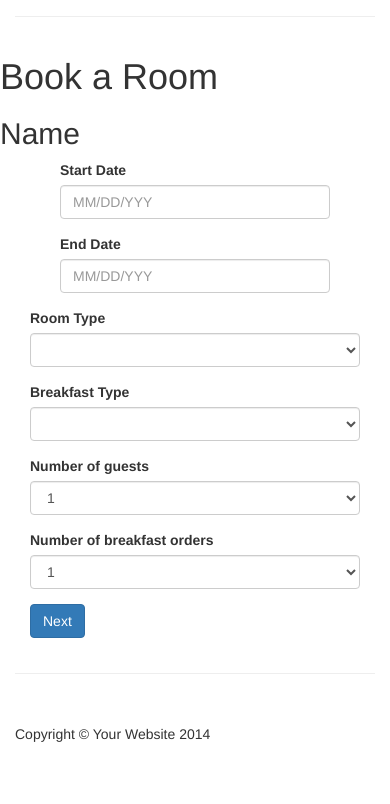
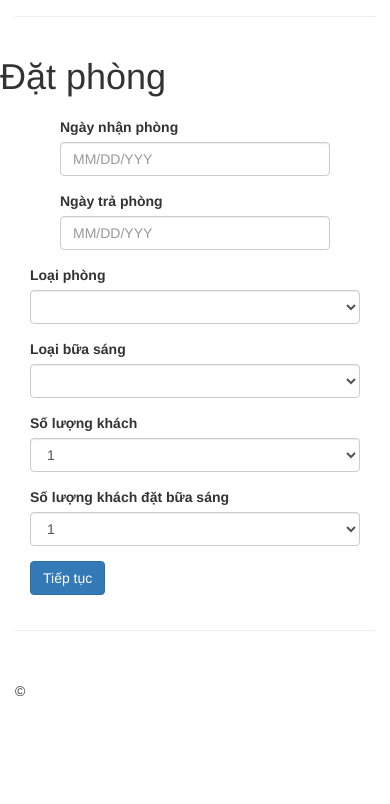
Before and after one commit to nguyenhungtogiang/doanweb1, a CodeIgniter app: the page made by application/views/hotels/book.php in a window 390 px wide. Shown: the part 54-858 px from the top of the page. After the commit the page ends 751 px from the top, so only its background shows below. Run offline with CodeIgniter, Linux system fonts and the light colour scheme; data that the repository does not hold is empty; some libraries are stand-ins or nearby versions.

Commit message:
3h41/23/4/2019

```diff
--- a/application/config/config.php
+++ b/application/config/config.php
@@ -23,7 +23,7 @@ defined('BASEPATH') OR exit('No direct script access allowed');
 | a PHP script and you can easily do that on your own.
 |
 */
-$config['base_url'] = 'https://doanweb.com/';
+$config['base_url'] = 'http://localhost:8080/hotel/';
 
 /*
 |--------------------------------------------------------------------------
--- a/application/views/footer.php
+++ b/application/views/footer.php
@@ -12,7 +12,7 @@
 <footer>
     <div class="row">
         <div class="col-lg-12">
-            <p>Copyright &copy; Your Website 2014</p>
+            <p> &copy; </p>
         </div>
     </div>
     <!-- /.row -->
--- a/application/views/header.php
+++ b/application/views/header.php
@@ -56,13 +56,13 @@
             <div class="collapse navbar-collapse" id="bs-example-navbar-collapse-1">
                 <ul class="nav navbar-nav">
                     <li>
-                        <a href="/home">Home</a>
+                        <a href="<?= base_url() ?>home">Trang chủ</a>
                     </li>
                     <li>
-                        <a href="#">Services</a>
+                        <a href="#">Dịch vụ</a>
                     </li>
                     <li>
-                        <a href="#">Contact</a>
+                        <a href="#">Liên hệ</a>
                     </li>
                 </ul>
                 <ul class="nav navbar-nav navbar-right">
@@ -70,8 +70,8 @@
                     if ($logged_in)
                     {
                         ?>
-                        <li><a href="#">Welcome <?=$username?></a> </li>
-                        <li><a href="<?=base_url()?>login/sign_out">Log Out</a></li>
+                        <li><a href="#">Xin chào <?=$username?></a> </li>
+                        <li><a href="<?=base_url()?>login/sign_out">Đăng xuất</a></li>
 
                     <?php
                     }
--- a/application/views/hotels/book.php
+++ b/application/views/hotels/book.php
@@ -13,8 +13,8 @@ $this->load->view('header');
     <hr>
 
 <div class="row">
-    <h1>Book a Room</h1>
-    <h2>Name</h2>
+    <h1>Đặt phòng</h1>
+    <h2></h2>
 </div>
 <!-- HTML Form (wrapped in a .bootstrap-iso div) -->
 <div class="bootstrap-iso">
@@ -29,7 +29,7 @@ $this->load->view('header');
                         <div class='col-md-4'>
                             <div class="form-group">
                                 <div class="form-group"> <!-- Date input -->
-                                    <label class="control-label" for="date">Start Date</label>
+                                    <label class="control-label" for="date">Ngày nhận phòng</label>
                                     <input class="form-control" id="start_date" name="start_date" placeholder="MM/DD/YYY" type="text"/>
                                 </div>
                             </div>
@@ -38,7 +38,7 @@ $this->load->view('header');
                         <div class='col-md-4'>
                             <div class="form-group">
                                 <div class="form-group"> <!-- Date input -->
-                                    <label class="control-label" for="date">End Date</label>
+                                    <label class="control-label" for="date">Ngày trả phòng</label>
                                     <input class="form-control" id="end_date" name="end_date" placeholder="MM/DD/YYY" type="text"/>
                                 </div>
                             </div>
@@ -47,7 +47,7 @@ $this->load->view('header');
 
                     <div class="form-group ">
                         <label class="control-label " for="room_type">
-                            Room Type
+                            Loại phòng
                         </label>
                         <select class="select form-control" id="room_type" name="room_type">
                             <?php
@@ -65,7 +65,8 @@ $this->load->view('header');
                     </div>
                     <div class="form-group ">
                         <label class="control-label " for="breakfast_type">
-                            Breakfast Type
+                            Loại bữa sáng
+
                         </label>
                         <select class="select form-control" id="breakfast_type" name="breakfast_type">
 
@@ -82,7 +83,7 @@ $this->load->view('header');
                     </div>
                     <div class="form-group ">
                         <label class="control-label " for="num_guests">
-                            Number of guests
+                            Số lượng khách
                         </label>
                         <select class="select form-control" id="num_guests" name="num_guests">
                             <option value="1">
@@ -95,7 +96,8 @@ $this->load->view('header');
                     </div>
                     <div class="form-group ">
                         <label class="control-label " for="num_breakfast">
-                            Number of breakfast orders
+Số lượng khách đặt bữa sáng
+
                         </label>
                         <select class="select form-control" id="num_breakfast" name="num_breakfast">
                             <option value="1">
@@ -109,7 +111,7 @@ $this->load->view('header');
                     <div class="form-group">
                         <div>
                             <button class="btn btn-primary " name="submit" type="submit">
-                                Next
+                                Tiếp tục
                             </button>
                         </div>
                     </div>
```
Also changed, not shown: application/views/home/index.php (+6 -8 lines), application/views/hotels/payment.php (+6 -6 lines), application/views/hotels/view.php (+5 -5 lines), application/views/login/index.php (+5 -5 lines), application/views/register/index.php (+6 -6 lines).
